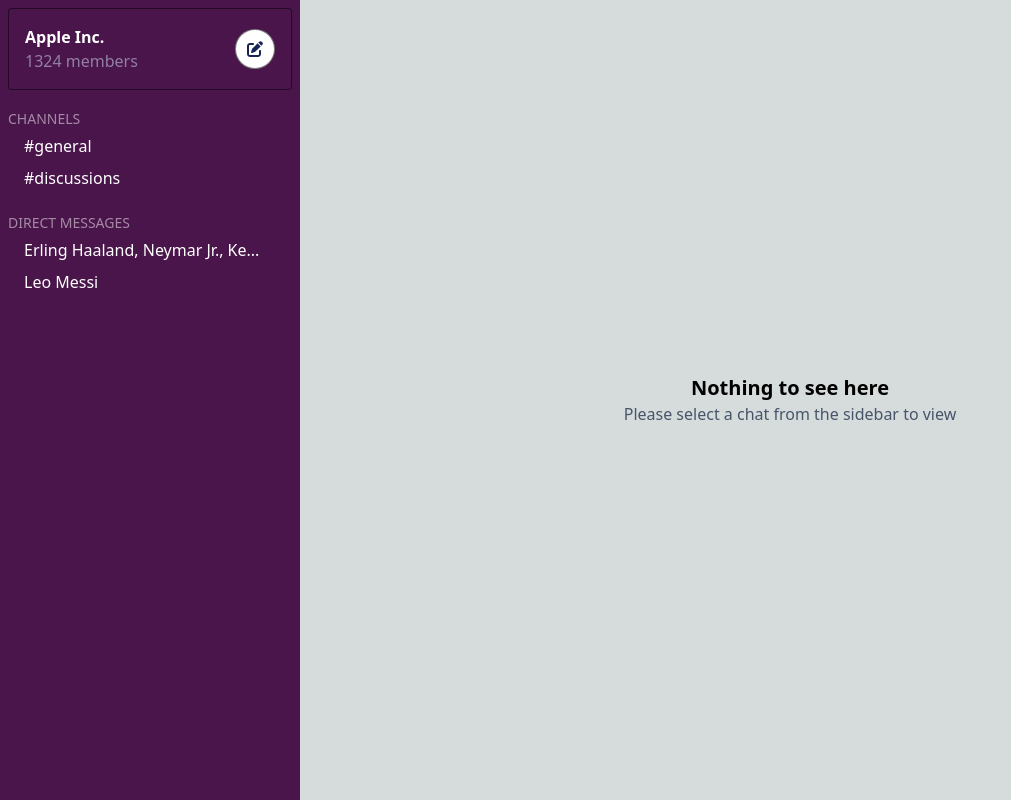
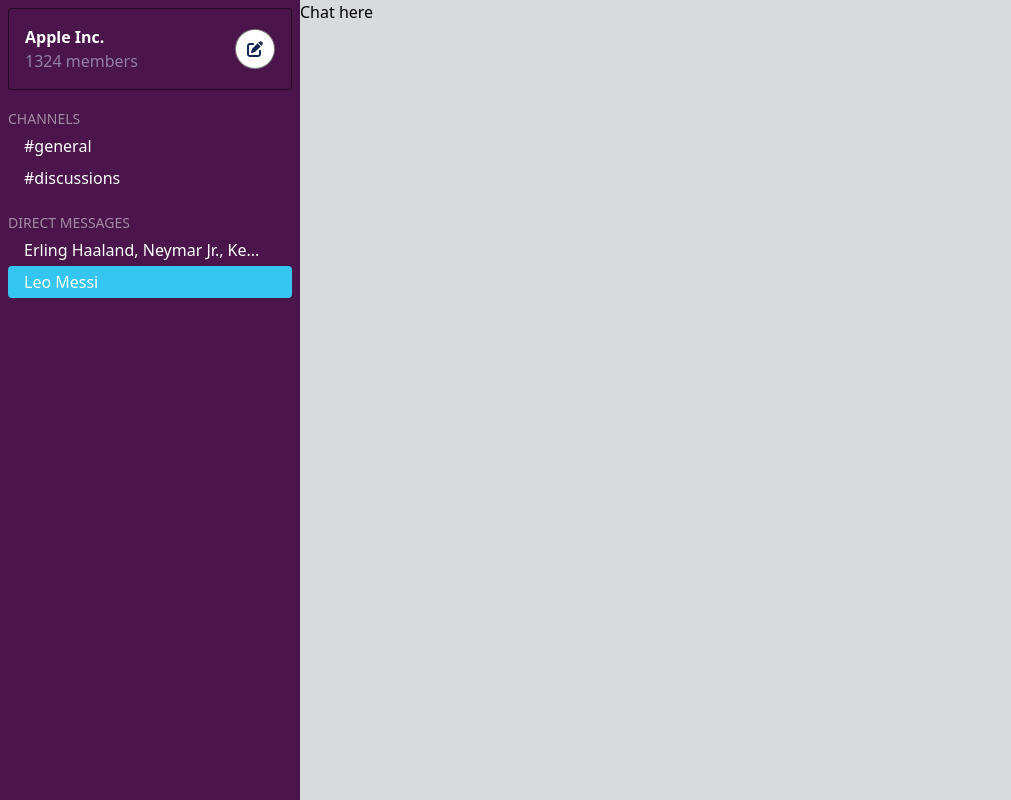
Before and after one commit to ajay-spr/slack, a Next.js app: page / in a window 1280 px wide. Both pictures are taken after a click on the element "Leo Messi". Shown: the whole page, without its empty margins (0-1011 px from the left). Built offline with nearby package versions, Linux system fonts and the light colour scheme.

Commit message:
create useMessages hook

```diff
--- /dev/null
+++ b/components/Chat.tsx
@@ -0,0 +1,14 @@
+import useMessages from "@/hooks/useMessages";
+import Loading from "./Loading";
+
+type ChatProps = {
+  id: string;
+};
+
+const Chat = ({ id }: ChatProps) => {
+  const { isLoading, messages, onAction } = useMessages("12");
+
+  return isLoading ? <Loading /> : <div>Chat here</div>;
+};
+
+export default Chat;
--- a/components/Main/index.tsx
+++ b/components/Main/index.tsx
@@ -1,3 +1,4 @@
+import Chat from "../Chat";
 import EmptyState from "../EmptyState";
 
 type MainProps = {
@@ -10,7 +11,9 @@ const Main: React.FC<MainProps> = ({ activeChatId }) => {
       title="Nothing to see here"
       subText="Please select a chat from the sidebar to view"
     />
-  ) : null;
+  ) : (
+    <Chat id="123" />
+  );
 };
 
 export default Main;
--- a/components/Sidebar/SidebarSection.tsx
+++ b/components/Sidebar/SidebarSection.tsx
@@ -1,10 +1,11 @@
+import { ChatActionType } from "@/hooks/useChats";
 import { ChatMetaData } from "@/types";
 
 type SidebarSectionProps = {
   title: string;
   chats: ChatMetaData[];
   activeChatId: string | null;
-  onAction: () => void;
+  onAction: (type: ChatActionType.UPDATE_ACTIVE_CHAT_ID, payload: any) => void;
 };
 
 const MAX_TITLE_LENGTH = 30;
@@ -32,6 +33,9 @@ const SidebarSection: React.FC<SidebarSectionProps> = ({
       {chats.map((chat) => (
         <div
           key={chat.id}
+          onClick={() =>
+            onAction(ChatActionType.UPDATE_ACTIVE_CHAT_ID, { id: chat.id })
+          }
           className={`cursor-pointer pl-4 rounded hover:bg-slackBlue/80 px-2 py-1 ${
             activeChatId == chat.id ? "bg-slackBlue" : "bg-transparent"
           }`}
--- a/components/Sidebar/index.tsx
+++ b/components/Sidebar/index.tsx
@@ -1,11 +1,12 @@
 import { ChatMetaData } from "@/types";
 import OrgDetails from "./OrgDetails";
 import SidebarSection from "./SidebarSection";
+import { ChatActionType } from "@/hooks/useChats";
 
 type SidebarProps = {
   chats: ChatMetaData[];
   activeChatId: null | string;
-  onAction: () => void;
+  onAction: (type: ChatActionType, payload: any) => void;
 };
 
 const Sidebar: React.FC<SidebarProps> = ({ chats, activeChatId, onAction }) => {
--- /dev/null
+++ b/hooks/useMessages.ts
@@ -0,0 +1,25 @@
+import { Message } from "@/types"
+import { delay } from "@/utils/delay"
+import { useEffect, useState } from "react"
+
+const useMessages = (chatId:string) => {
+    const [isLoading, setIsLoading] = useState(true)
+    const [messages, setMessages] = useState<null | Message[]>(null)
+
+    useEffect(() => {
+        const fetchMessages = async () => {
+            const res = await delay(1000);
+            setMessages([])
+            setIsLoading(false)
+            console.log("Done")
+        }
+        fetchMessages()
+    }, [])
+    const onAction = () => {
+
+    }
+
+    return {messages, isLoading, onAction}
+}
+
+export default useMessages
```
